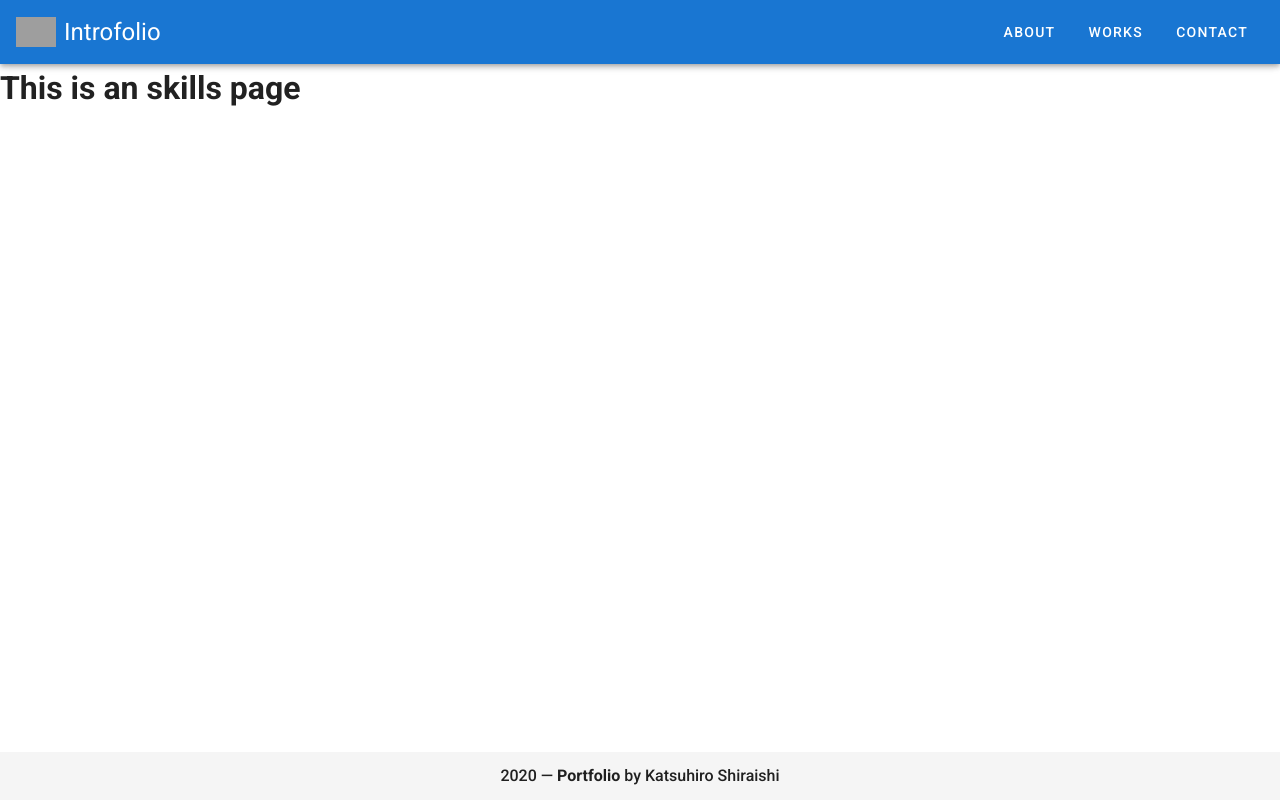
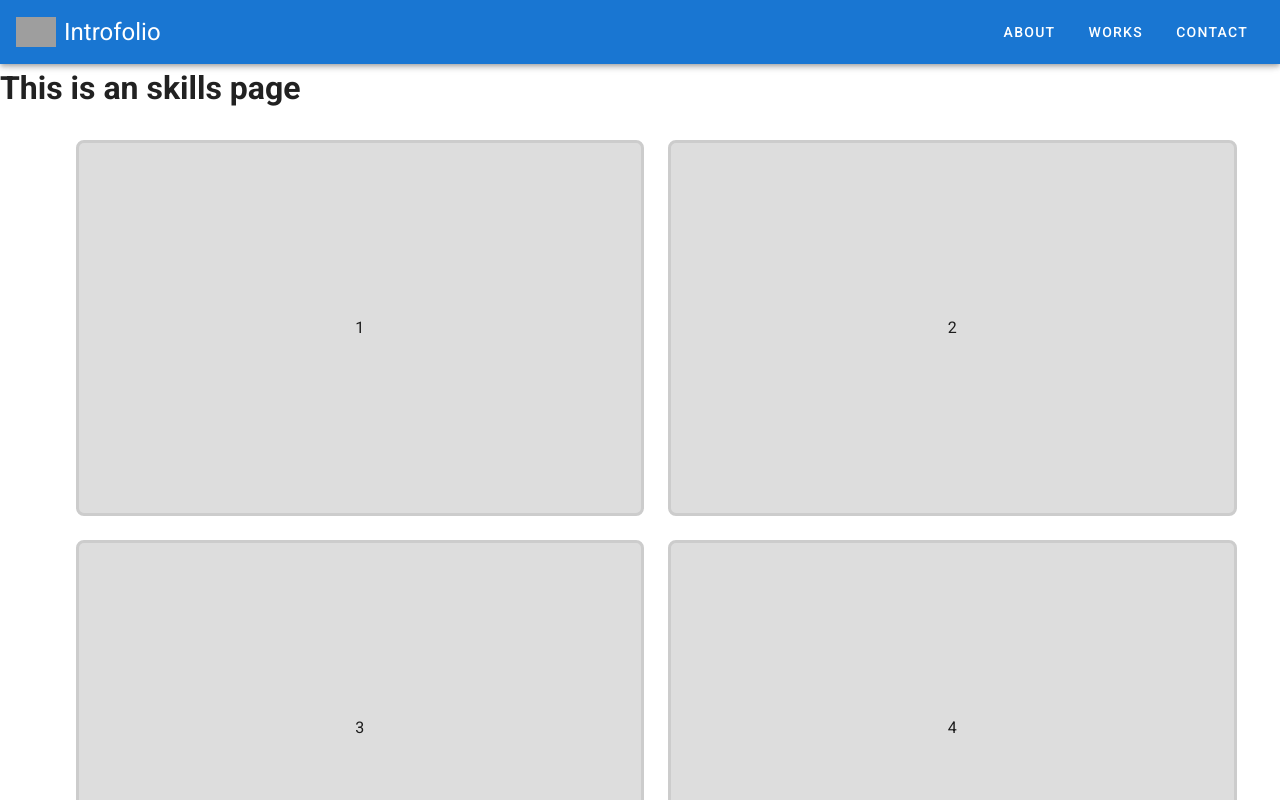
Before and after one commit to Katsu30/introfolio, a Vue app: page /works in a window 1280 px wide. Shown: the top 800 px of the page. Built offline with nearby package versions, Linux system fonts and the light colour scheme; grey boxes are pictures that could not be loaded.

Commit message:
apply works layout

```diff
--- a/src/views/Works.vue
+++ b/src/views/Works.vue
@@ -1,5 +1,35 @@
 <template>
   <div>
     <h1>This is an skills page</h1>
+    <v-container>
+      <v-row>
+        <v-col cols="6">
+          <div class="items">1</div>
+        </v-col>
+        <v-col cols="6">
+          <div class="items">2</div>
+        </v-col>
+        <v-col cols="6">
+          <div class="items">3</div>
+        </v-col>
+        <v-col cols="6">
+          <div class="items">4</div>
+        </v-col>
+      </v-row>
+    </v-container>
   </div>
 </template>
+
+<style scoped>
+  .items {
+    height: 100%;
+    width: 100%;
+    margin: 1rem;
+    display: flex;
+    justify-content: center;
+    align-items: center;
+    border-radius: 8px;
+    border: 3px solid #ccc;
+    background-color: #ddd;
+  }
+</style>
```
